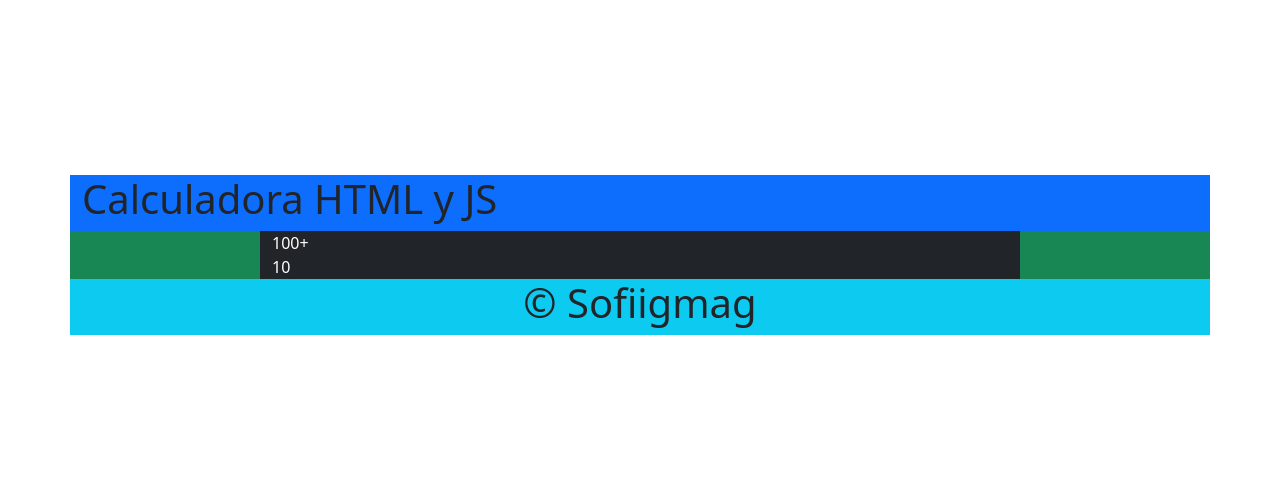
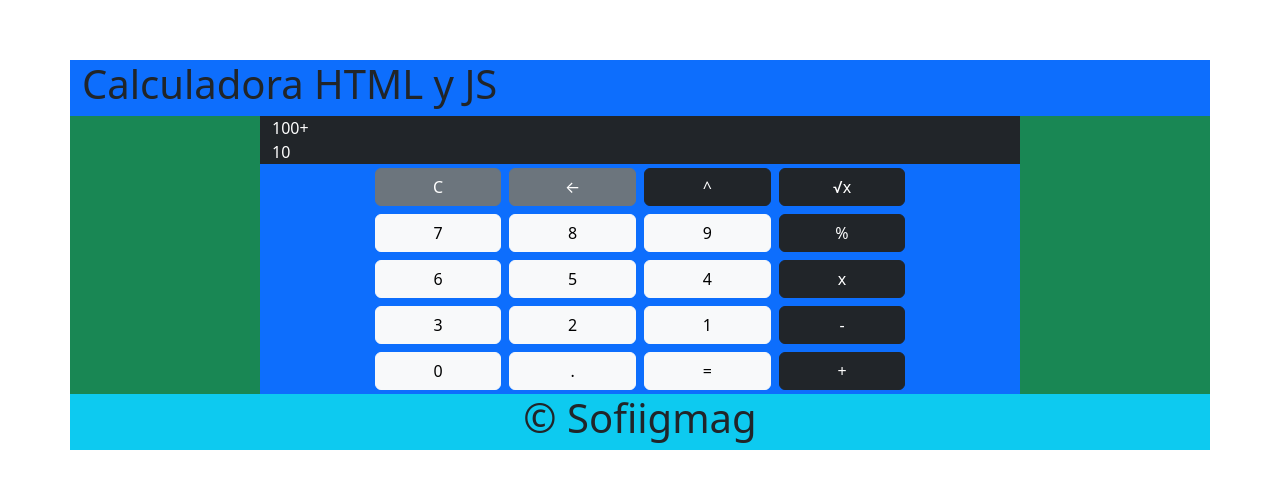
Before and after one commit to sofiigmag/calculadoraBootstrap, a plain HTML site: page index.html in a window 1280 px wide. Shown: the part 145-634 px from the top of the page. Drawn offline with nearby package versions, Linux system fonts and the light colour scheme.

Commit message:
ci:actualización calculadora

```diff
--- a/index.html
+++ b/index.html
@@ -12,23 +12,62 @@
             align-items: center;
             justify-content: center;
         }
+        .btn{
+            margin:4px;
+        }
+        .calculadora{
+            min-width: 200px;
+
+        }
     </style>
 </head>
 <body>
     <main class ="cont-general vh-100 min-flex">
         <div class="sub-general container bg-danger">
-            <div class="row bg-primary">
+            <div class="row bg-primary min-flex">
                 <div class="header">
                     <h1>Calculadora HTML y JS</h1>
                 </div>
             </div>
             <div class="row bg-success min-flex">
+                <div></div>
                 <div class="cont-calculadora container col-8 bg-dark">
-                    <div class="cont-display">
+                    <div class=" row cont-display">
                         <div class="display text-white">
                             <div id="valor-anterior">100+</div>
                             <div id="valor-actual">10</div>
                         </div>
+                    </div>
+
+                    <div class="row bg-primary min-flex">
+                        <button class="btn btn-secondary col-2">C</button>
+                        <button class="btn btn-secondary col-2">&larr;</button>
+                        <button class="btn btn-dark col-2">^</button>
+                        <button class="btn btn-dark col-2">√x</button>
+                    </div>
+                    <div class="row bg-primary min-flex">
+                        <button class="btn btn-light col-2">7</button>
+                        <button class="btn btn-light col-2">8</button>
+                        <button class="btn btn-light col-2">9</button>
+                        <button class="btn btn-dark col-2">%</button>
+                    </div>
+                    <div class="row bg-primary min-flex">
+                        <button class="btn btn-light col-2">6</button>
+                        <button class="btn btn-light col-2">5</button>
+                        <button class="btn btn-light col-2">4</button>
+                        <button class="btn btn-dark col-2">x</button>
+                    </div>
+                    <div class="row bg-primary min-flex">
+                        <button class="btn btn-light col-2">3</button>
+                        <button class="btn btn-light col-2">2</button>
+                        <button class="btn btn-light col-2">1</button>
+                        <button class="btn btn-dark col-2">-</button>
+                    </div>
+                    <div class="row bg-primary min-flex">
+                        <button class="btn btn-light col-2">0</button>
+                        <button class="btn btn-light col-2">.</button>
+                        <button class="btn btn-light col-2">=</button>
+                        <button class="btn btn-dark col-2">+</button>
                     </div>
                 </div>
             </div>
```
